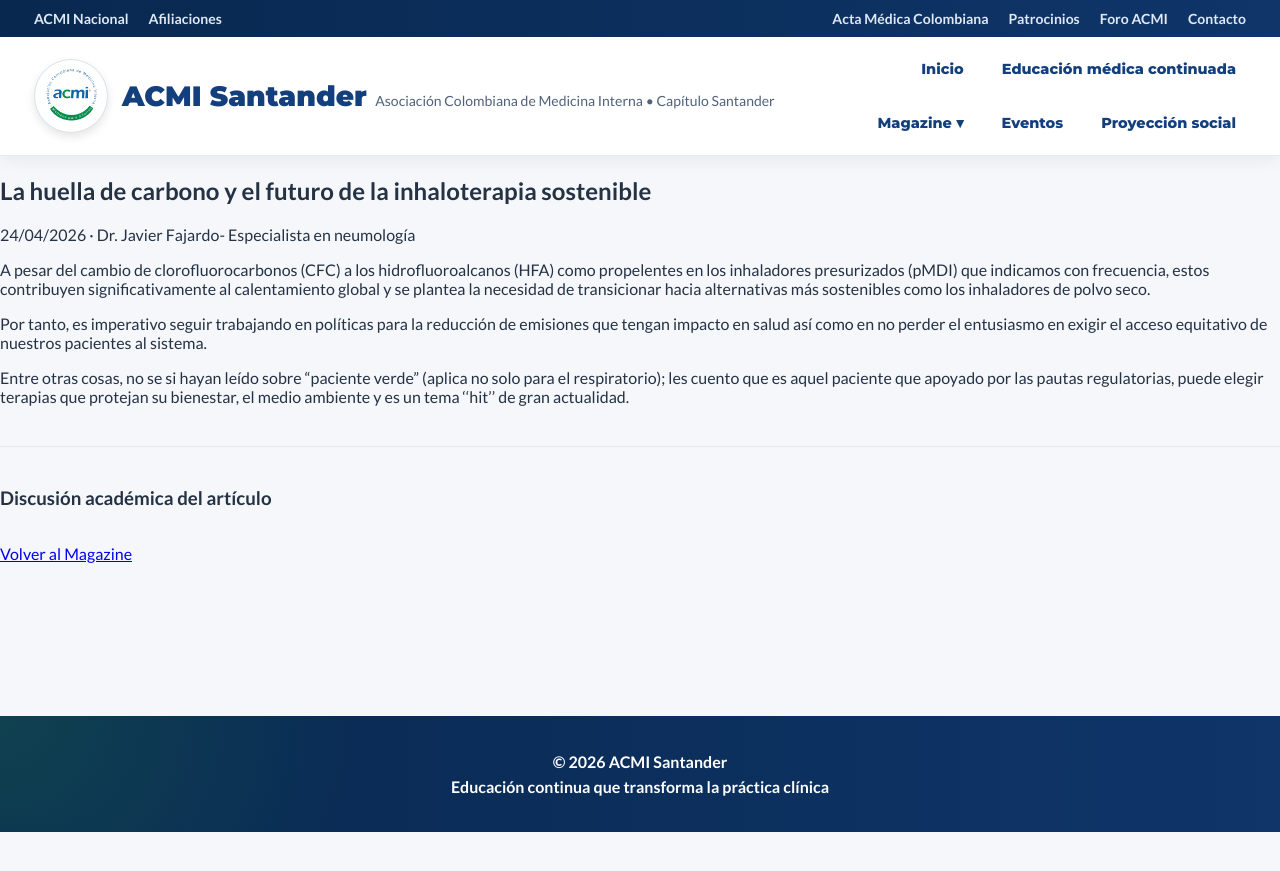
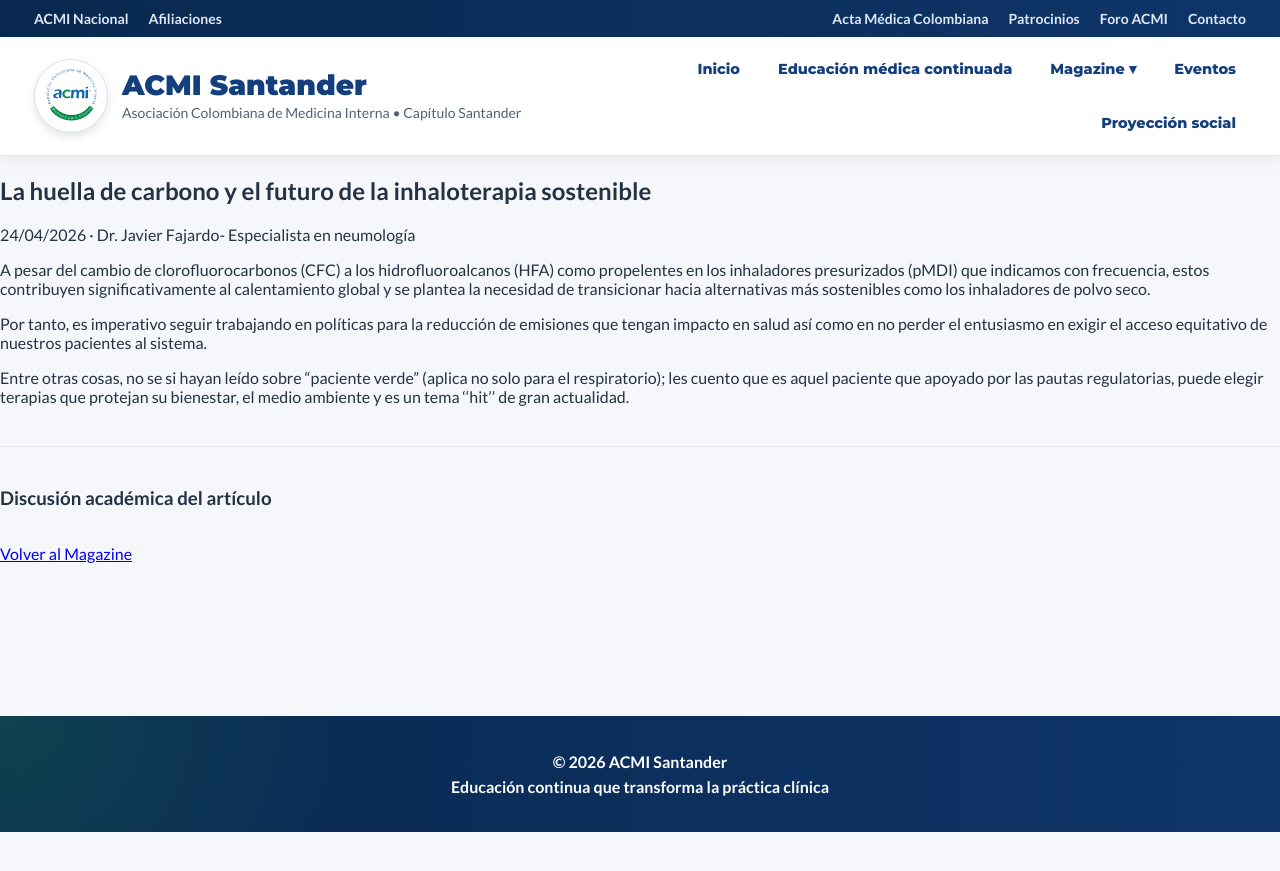
Before and after one commit to Acmisantander/Acmisantander, a Jekyll site: the page built from _posts/2026-04-24-huella-carbono-inhaloterapia.md, in a window 1280 px wide. Shown: the top 871 px of the page. Built offline with Jekyll 4.4.1, drawn with Linux system fonts in a browser that asks for light colours.

Commit message:
Update default.html

```diff
--- a/_layouts/default.html
+++ b/_layouts/default.html
@@ -7,21 +7,30 @@
   <meta name="viewport" content="width=device-width, initial-scale=1.0">
 
   <title>
-    {{ page.title }} | ACMI Santander
+    {% if page.title %}
+      {{ page.title }} | ACMI Santander
+    {% else %}
+      ACMI Santander
+    {% endif %}
   </title>
 
+  <meta name="description" content="Asociación Colombiana de Medicina Interna - Capítulo Santander">
+
+  <link rel="preconnect" href="https://fonts.googleapis.com">
+  <link rel="preconnect" href="https://fonts.gstatic.com" crossorigin>
   <link href="https://fonts.googleapis.com/css2?family=Montserrat:wght@400;600;700;800;900&family=Lato:wght@300;400;700&display=swap" rel="stylesheet">
 
   <style>
 
     :root{
-      --acmi-azul:#143f7d;
-      --acmi-azul-2:#0f3569;
-      --acmi-profundo:#08284f;
-      --acmi-verde:#2a9c52;
-      --acmi-verde-hover:#218443;
-      --acmi-texto:#243244;
-      --acmi-fondo:#f5f7fb;
+      --acmi-layout-azul:#143f7d;
+      --acmi-layout-azul-2:#0f3569;
+      --acmi-layout-profundo:#08284f;
+      --acmi-layout-verde:#2a9c52;
+      --acmi-layout-verde-hover:#218443;
+      --acmi-layout-texto:#243244;
+      --acmi-layout-fondo:#f5f7fb;
+      --acmi-layout-borde:#e3eaf3;
     }
 
     html{
@@ -31,25 +40,25 @@
     body{
       margin:0;
       font-family:'Lato', Arial, sans-serif;
-      background:var(--acmi-fondo);
-      color:var(--acmi-texto);
+      background:var(--acmi-layout-fondo);
+      color:var(--acmi-layout-texto);
     }
 
-    .acmi-layout,
-    .acmi-layout *{
+    .acmi-site-shell,
+    .acmi-site-shell *{
       box-sizing:border-box;
     }
 
-    .acmi-layout a{
+    .acmi-site-shell a{
       text-decoration:none;
     }
 
-    .acmi-layout img{
+    .acmi-site-shell img{
       max-width:100%;
       display:block;
     }
 
-    .acmi-layout-container{
+    .acmi-site-container{
       width:100%;
       max-width:1440px;
       margin:0 auto;
@@ -57,8 +66,8 @@
       padding-right:34px;
     }
 
-    .acmi-topbar{
-      background:linear-gradient(90deg, var(--acmi-profundo), var(--acmi-azul-2));
+    .acmi-site-topbar{
+      background:linear-gradient(90deg, var(--acmi-layout-profundo), var(--acmi-layout-azul-2));
       color:#dfe8f5;
       font-size:14px;
       padding:10px 0;
@@ -66,7 +75,7 @@
       z-index:1200;
     }
 
-    .acmi-topbar-content{
+    .acmi-site-topbar-inner{
       display:flex;
       justify-content:space-between;
       align-items:center;
@@ -74,36 +83,35 @@
       flex-wrap:wrap;
     }
 
-    .acmi-topbar-left,
-    .acmi-topbar-right{
+    .acmi-site-topbar-group{
       display:flex;
       gap:20px;
       align-items:center;
       flex-wrap:wrap;
     }
 
-    .acmi-topbar-link{
+    .acmi-site-topbar-link{
       color:#dfe8f5;
       font-weight:700;
       transition:.25s ease;
     }
 
-    .acmi-topbar-link:hover{
+    .acmi-site-topbar-link:hover{
       color:white;
     }
 
-    .acmi-header{
+    .acmi-site-header{
       background:rgba(255,255,255,0.96);
       backdrop-filter:blur(10px);
       -webkit-backdrop-filter:blur(10px);
-      border-bottom:1px solid #e3eaf3;
+      border-bottom:1px solid var(--acmi-layout-borde);
       box-shadow:0 4px 18px rgba(0,0,0,0.06);
       position:sticky;
       top:0;
       z-index:1100;
     }
 
-    .acmi-header-flex{
+    .acmi-site-header-inner{
       min-height:94px;
       display:flex;
       align-items:center;
@@ -113,15 +121,15 @@
       padding-bottom:14px;
     }
 
-    .acmi-brand{
+    .acmi-site-brand{
       display:flex;
       align-items:center;
       gap:14px;
       flex-shrink:0;
-      color:var(--acmi-azul);
+      color:var(--acmi-layout-azul);
     }
 
-    .acmi-brand-logo-wrap{
+    .acmi-site-logo-frame{
       width:74px;
       height:74px;
       border-radius:50%;
@@ -136,29 +144,36 @@
       flex-shrink:0;
     }
 
-    .acmi-brand-logo{
+    .acmi-site-logo{
       width:100%;
       height:100%;
       object-fit:contain;
       border-radius:50%;
     }
 
-    .acmi-brand-title{
+    .acmi-site-brand-copy{
+      display:block;
+      line-height:1.2;
+    }
+
+    .acmi-site-brand-title{
+      display:block;
       font-family:'Montserrat', Arial, sans-serif;
       margin:0;
       font-size:28px;
-      color:var(--acmi-azul);
+      color:var(--acmi-layout-azul);
       line-height:1.1;
       font-weight:900;
     }
 
-    .acmi-brand-subtitle{
-      margin:4px 0 0;
+    .acmi-site-brand-subtitle{
+      display:block;
+      margin-top:4px;
       font-size:14px;
       color:#50627a;
     }
 
-    .acmi-nav{
+    .acmi-site-nav{
       display:flex;
       align-items:center;
       gap:18px;
@@ -166,8 +181,8 @@
       justify-content:flex-end;
     }
 
-    .acmi-nav-link{
-      color:var(--acmi-azul);
+    .acmi-site-nav-link{
+      color:var(--acmi-layout-azul);
       font-family:'Montserrat', Arial, sans-serif;
       font-weight:800;
       font-size:14.5px;
@@ -177,19 +192,20 @@
       display:inline-flex;
       align-items:center;
       gap:4px;
+      white-space:nowrap;
     }
 
-    .acmi-nav-link:hover{
-      color:var(--acmi-verde);
+    .acmi-site-nav-link:hover{
+      color:var(--acmi-layout-verde);
       background:#eef7f1;
     }
 
-    .acmi-dropdown{
+    .acmi-site-dropdown{
       position:relative;
       display:inline-block;
     }
 
-    .acmi-dropdown-content{
+    .acmi-site-dropdown-menu{
       display:none;
       position:absolute;
       top:100%;
@@ -203,8 +219,12 @@
       border:1px solid rgba(20,63,125,0.08);
     }
 
-    .acmi-dropdown-link{
-      color:var(--acmi-azul);
+    .acmi-site-dropdown:hover .acmi-site-dropdown-menu{
+      display:block;
+    }
+
+    .acmi-site-dropdown-link{
+      color:var(--acmi-layout-azul);
       display:block;
       padding:12px 16px;
       font-family:'Montserrat', Arial, sans-serif;
@@ -213,31 +233,27 @@
       border-radius:12px;
     }
 
-    .acmi-dropdown-link:hover{
+    .acmi-site-dropdown-link:hover{
       background:#eef3f8;
-      color:var(--acmi-verde);
+      color:var(--acmi-layout-verde);
     }
 
-    .acmi-dropdown:hover .acmi-dropdown-content{
-      display:block;
-    }
-
-    .acmi-main{
+    .acmi-site-main{
       min-height:60vh;
       width:100%;
     }
 
-    .acmi-footer{
+    .acmi-site-footer{
       background:
         radial-gradient(circle at top left, rgba(42,156,82,0.22), transparent 28%),
-        linear-gradient(90deg, var(--acmi-profundo), var(--acmi-azul-2));
+        linear-gradient(90deg, var(--acmi-layout-profundo), var(--acmi-layout-azul-2));
       color:white;
       text-align:center;
       padding:30px 18px;
       font-family:'Lato', Arial, sans-serif;
     }
 
-    .acmi-footer-text{
+    .acmi-site-footer-text{
       margin:6px 0;
       color:white;
       font-weight:600;
@@ -245,28 +261,27 @@
 
     @media(max-width:980px){
 
-      .acmi-topbar-content,
-      .acmi-topbar-left,
-      .acmi-topbar-right{
+      .acmi-site-topbar-inner,
+      .acmi-site-topbar-group{
         justify-content:center;
         text-align:center;
       }
 
-      .acmi-header-flex{
+      .acmi-site-header-inner{
         flex-direction:column;
         text-align:center;
       }
 
-      .acmi-brand{
+      .acmi-site-brand{
         flex-direction:column;
       }
 
-      .acmi-nav{
+      .acmi-site-nav{
         justify-content:center;
         gap:10px;
       }
 
-      .acmi-dropdown-content{
+      .acmi-site-dropdown-menu{
         left:50%;
         transform:translateX(-50%);
       }
@@ -275,21 +290,28 @@
 
     @media(max-width:640px){
 
-      .acmi-layout-container{
+      .acmi-site-container{
         padding-left:22px;
         padding-right:22px;
       }
 
-      .acmi-nav{
+      .acmi-site-nav{
         flex-direction:column;
       }
 
-      .acmi-brand-title{
+      .acmi-site-brand-title{
         font-size:24px;
       }
 
-      .acmi-brand-subtitle{
+      .acmi-site-brand-subtitle{
         font-size:13px;
+      }
+
+      .acmi-site-dropdown-menu{
+        position:static;
+        transform:none;
+        margin-top:8px;
+        width:100%;
       }
 
     }
@@ -300,39 +322,39 @@
 
 <body>
 
-  <div class="acmi-layout">
+  <div class="acmi-site-shell">
 
-    <div class="acmi-topbar">
+    <div class="acmi-site-topbar">
 
-      <div class="acmi-layout-container acmi-topbar-content">
+      <div class="acmi-site-container acmi-site-topbar-inner">
 
-        <div class="acmi-topbar-left">
+        <div class="acmi-site-topbar-group">
 
-          <a class="acmi-topbar-link" href="https://acmi.org.co/" target="_blank" rel="noopener">
+          <a class="acmi-site-topbar-link" href="https://acmi.org.co/" target="_blank" rel="noopener">
             ACMI Nacional
           </a>
 
-          <a class="acmi-topbar-link" href="https://acmi.org.co/afiliese/" target="_blank" rel="noopener">
+          <a class="acmi-site-topbar-link" href="https://acmi.org.co/afiliese/" target="_blank" rel="noopener">
             Afiliaciones
           </a>
 
         </div>
 
-        <div class="acmi-topbar-right">
+        <div class="acmi-site-topbar-group">
 
-          <a class="acmi-topbar-link" href="https://www.actamedicacolombiana.com/ojs/index.php/actamed" target="_blank" rel="noopener">
+          <a class="acmi-site-topbar-link" href="https://www.actamedicacolombiana.com/ojs/index.php/actamed" target="_blank" rel="noopener">
             Acta Médica Colombiana
           </a>
 
-          <a class="acmi-topbar-link" href="{{ site.baseurl }}/#patrocinios">
+          <a class="acmi-site-topbar-link" href="{{ site.baseurl }}/#patrocinios">
             Patrocinios
           </a>
 
-          <a class="acmi-topbar-link" href="{{ site.baseurl }}/magazine/#foro-acmi">
+          <a class="acmi-site-topbar-link" href="{{ site.baseurl }}/magazine/#foro-acmi">
             Foro ACMI
           </a>
 
-          <a class="acmi-topbar-link" href="{{ site.baseurl }}/#contacto">
+          <a class="acmi-site-topbar-link" href="{{ site.baseurl }}/#contacto">
             Contacto
           </a>
 
@@ -342,29 +364,29 @@
 
     </div>
 
-    <header class="acmi-header">
+    <header class="acmi-site-header">
 
-      <div class="acmi-layout-container acmi-header-flex">
+      <div class="acmi-site-container acmi-site-header-inner">
 
-        <a href="{{ site.baseurl }}/" class="acmi-brand">
+        <a href="{{ site.baseurl }}/" class="acmi-site-brand">
 
-          <span class="acmi-brand-logo-wrap">
+          <span class="acmi-site-logo-frame">
 
             <img
               src="{{ site.baseurl }}/LOGO%20ACMI.png"
               alt="ACMI Santander"
-              class="acmi-brand-logo"
+              class="acmi-site-logo"
             >
 
           </span>
 
-          <span class="acmi-brand-text">
+          <span class="acmi-site-brand-copy">
 
-            <span class="acmi-brand-title">
+            <span class="acmi-site-brand-title">
               ACMI Santander
             </span>
 
-            <span class="acmi-brand-subtitle">
+            <span class="acmi-site-brand-subtitle">
               Asociación Colombiana de Medicina Interna • Capítulo Santander
             </span>
 
@@ -372,45 +394,45 @@
 
         </a>
 
-        <nav class="acmi-nav">
+        <nav class="acmi-site-nav" aria-label="Menú principal">
 
-          <a class="acmi-nav-link" href="{{ site.baseurl }}/">
+          <a class="acmi-site-nav-link" href="{{ site.baseurl }}/">
             Inicio
           </a>
 
-          <a class="acmi-nav-link" href="{{ site.baseurl }}/educacion-medica-continuada/">
+          <a class="acmi-site-nav-link" href="{{ site.baseurl }}/educacion-medica-continuada/">
             Educación médica continuada
           </a>
 
-          <span class="acmi-dropdown">
+          <span class="acmi-site-dropdown">
 
-            <a class="acmi-nav-link" href="{{ site.baseurl }}/magazine/">
+            <a class="acmi-site-nav-link" href="{{ site.baseurl }}/magazine/">
               Magazine ▾
             </a>
 
-            <span class="acmi-dropdown-content">
+            <span class="acmi-site-dropdown-menu">
 
-              <a class="acmi-dropdown-link" href="{{ site.baseurl }}/magazine/#noticias">
+              <a class="acmi-site-dropdown-link" href="{{ site.baseurl }}/magazine/#noticias">
                 Noticias
               </a>
 
-              <a class="acmi-dropdown-link" href="{{ site.baseurl }}/magazine/#opinion">
+              <a class="acmi-site-dropdown-link" href="{{ site.baseurl }}/magazine/#opinion">
                 Opinión
               </a>
 
-              <a class="acmi-dropdown-link" href="{{ site.baseurl }}/magazine/manual-publicacion/">
+              <a class="acmi-site-dropdown-link" href="{{ site.baseurl }}/magazine/manual-publicacion/">
                 Manual de publicación
               </a>
 
-              <a class="acmi-dropdown-link" href="{{ site.baseurl }}/magazine/enviar-manuscrito/">
+              <a class="acmi-site-dropdown-link" href="{{ site.baseurl }}/magazine/enviar-manuscrito/">
                 Enviar manuscrito
               </a>
 
-              <a class="acmi-dropdown-link" href="{{ site.baseurl }}/magazine/enviar-ponencias/">
+              <a class="acmi-site-dropdown-link" href="{{ site.baseurl }}/magazine/enviar-ponencias/">
                 Enviar ponencia
               </a>
 
-              <a class="acmi-dropdown-link" href="{{ site.baseurl }}/magazine/#foro-acmi">
+              <a class="acmi-site-dropdown-link" href="{{ site.baseurl }}/magazine/#foro-acmi">
                 Foro ACMI
               </a>
 
@@ -418,11 +440,11 @@
 
           </span>
 
-          <a class="acmi-nav-link" href="{{ site.baseurl }}/repositorio-eventos/">
+          <a class="acmi-site-nav-link" href="{{ site.baseurl }}/repositorio-eventos/">
             Eventos
           </a>
 
-          <a class="acmi-nav-link" href="{{ site.baseurl }}/proyeccion-social/">
+          <a class="acmi-site-nav-link" href="{{ site.baseurl }}/proyeccion-social/">
             Proyección social
           </a>
 
@@ -434,19 +456,19 @@
 
   </div>
 
-  <main class="acmi-main">
+  <main class="acmi-site-main">
     {{ content }}
   </main>
 
-  <div class="acmi-layout">
+  <div class="acmi-site-shell">
 
-    <footer class="acmi-footer">
+    <footer class="acmi-site-footer">
 
-      <p class="acmi-footer-text">
+      <p class="acmi-site-footer-text">
         © 2026 ACMI Santander
       </p>
 
-      <p class="acmi-footer-text">
+      <p class="acmi-site-footer-text">
         Educación continua que transforma la práctica clínica
       </p>
 
```
